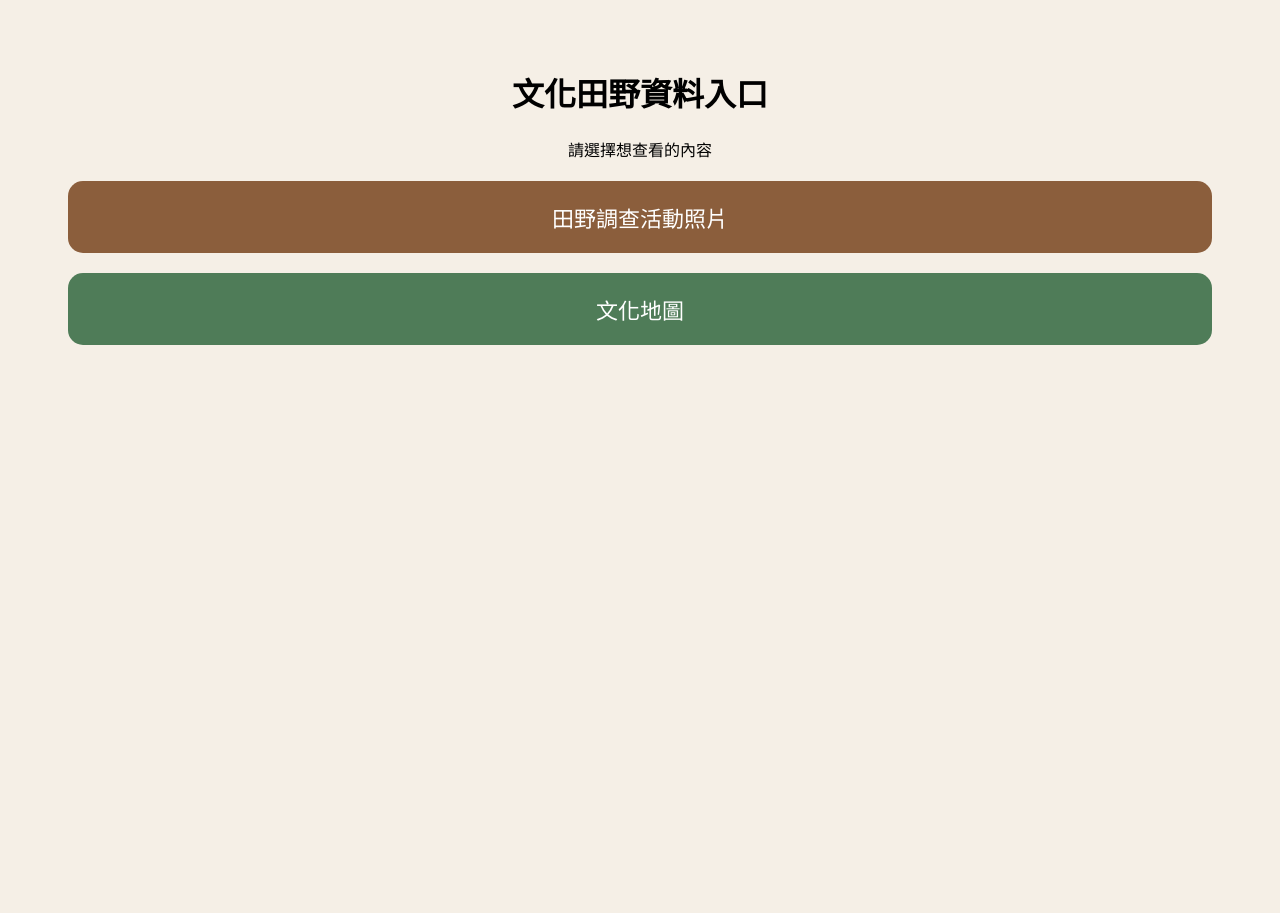
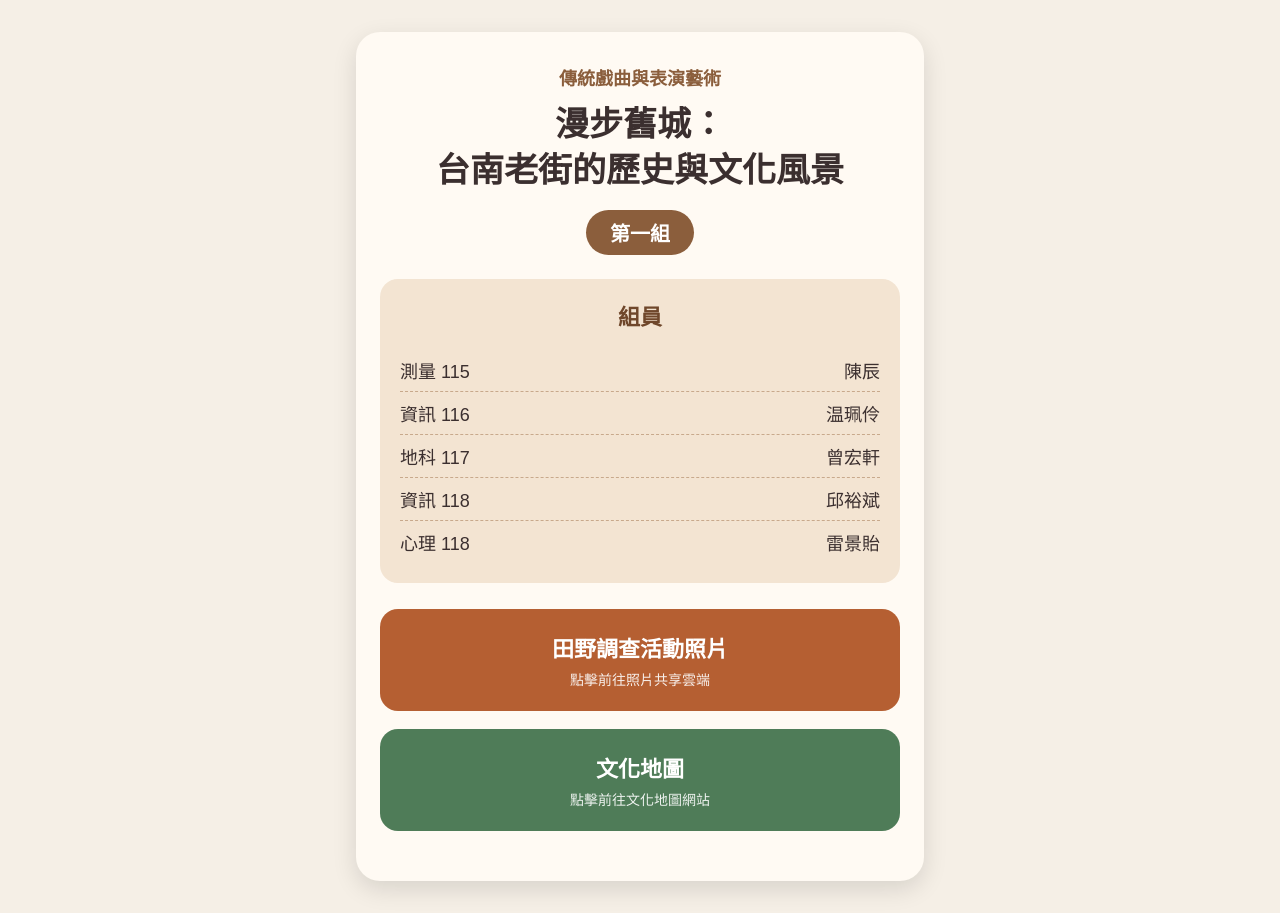
Before and after one commit to an4124723-hue/culture-map-entry, a plain HTML site: page index.html in a window 1280 px wide. Before the commit the page ends 800 px from the top, so only its background shows below. Drawn offline with Linux system fonts and the light colour scheme.

Commit message:
Update index.html

```diff
--- a/index.html
+++ b/index.html
@@ -3,26 +3,159 @@
 <head>
   <meta charset="UTF-8">
   <meta name="viewport" content="width=device-width, initial-scale=1.0">
-  <title>文化田野資料入口</title>
+  <title>漫步舊城：台南老街的歷史與文化風景</title>
+
+  <style>
+    body {
+      margin: 0;
+      font-family: "Noto Sans TC", Arial, sans-serif;
+      background: #f5efe6;
+      color: #3b2f2f;
+      text-align: center;
+      padding: 32px 18px;
+    }
+
+    .container {
+      max-width: 520px;
+      margin: auto;
+      background: #fffaf3;
+      padding: 32px 24px;
+      border-radius: 24px;
+      box-shadow: 0 8px 24px rgba(0,0,0,0.12);
+    }
+
+    .course {
+      font-size: 18px;
+      color: #8b5e3c;
+      font-weight: bold;
+      margin-bottom: 10px;
+    }
+
+    .title {
+      font-size: 34px;
+      line-height: 1.35;
+      font-weight: bold;
+      margin: 12px 0 16px;
+    }
+
+    .group {
+      display: inline-block;
+      background: #8b5e3c;
+      color: white;
+      padding: 8px 24px;
+      border-radius: 999px;
+      font-size: 20px;
+      font-weight: bold;
+      margin-bottom: 24px;
+    }
+
+    .members {
+      background: #f3e4d2;
+      border-radius: 18px;
+      padding: 20px;
+      margin-bottom: 26px;
+      text-align: left;
+    }
+
+    .members h2 {
+      text-align: center;
+      margin-top: 0;
+      font-size: 22px;
+      color: #6f472b;
+    }
+
+    .member {
+      display: flex;
+      justify-content: space-between;
+      border-bottom: 1px dashed #c8a98c;
+      padding: 8px 0;
+      font-size: 18px;
+    }
+
+    .member:last-child {
+      border-bottom: none;
+    }
+
+    .button {
+      display: block;
+      text-decoration: none;
+      color: white;
+      padding: 22px;
+      margin: 18px 0;
+      border-radius: 18px;
+      font-size: 22px;
+      font-weight: bold;
+    }
+
+    .photo {
+      background: #b55f32;
+    }
+
+    .map {
+      background: #4f7c58;
+    }
+
+    .small {
+      display: block;
+      font-size: 14px;
+      font-weight: normal;
+      margin-top: 6px;
+      opacity: 0.9;
+    }
+  </style>
 </head>
-<body style="font-family: Arial; text-align: center; padding: 40px; background: #f5efe6;">
 
-  <h1>文化田野資料入口</h1>
-  <p>請選擇想查看的內容</p>
+<body>
+  <div class="container">
 
-  <p>
-    <a href="https://drive.google.com/drive/folders/1oPov0Nwbv7qqXthy7cstP4yEaLPdazQb"
-       style="display:block; background:#8b5e3c; color:white; padding:20px; margin:20px; border-radius:15px; text-decoration:none; font-size:22px;">
+    <div class="course">傳統戲曲與表演藝術</div>
+
+    <div class="title">
+      漫步舊城：<br>
+      台南老街的歷史與文化風景
+    </div>
+
+    <div class="group">第一組</div>
+
+    <div class="members">
+      <h2>組員</h2>
+
+      <div class="member">
+        <span>測量 115</span>
+        <span>陳辰</span>
+      </div>
+
+      <div class="member">
+        <span>資訊 116</span>
+        <span>温珮伶</span>
+      </div>
+
+      <div class="member">
+        <span>地科 117</span>
+        <span>曾宏軒</span>
+      </div>
+
+      <div class="member">
+        <span>資訊 118</span>
+        <span>邱裕斌</span>
+      </div>
+
+      <div class="member">
+        <span>心理 118</span>
+        <span>雷景貽</span>
+      </div>
+    </div>
+
+    <a class="button photo" href="https://drive.google.com/drive/folders/1oPov0Nwbv7qqXthy7cstP4yEaLPdazQb" target="_blank">
       田野調查活動照片
+      <span class="small">點擊前往照片共享雲端</span>
     </a>
-  </p>
 
-  <p>
-    <a href="https://storymaps.arcgis.com/stories/62d785bb2a904241a26187f1bbdcb40a"
-       style="display:block; background:#4f7c58; color:white; padding:20px; margin:20px; border-radius:15px; text-decoration:none; font-size:22px;">
+    <a class="button map" href="https://storymaps.arcgis.com/stories/62d785bb2a904241a26187f1bbdcb40a" target="_blank">
       文化地圖
+      <span class="small">點擊前往文化地圖網站</span>
     </a>
-  </p>
 
+  </div>
 </body>
 </html>
```
